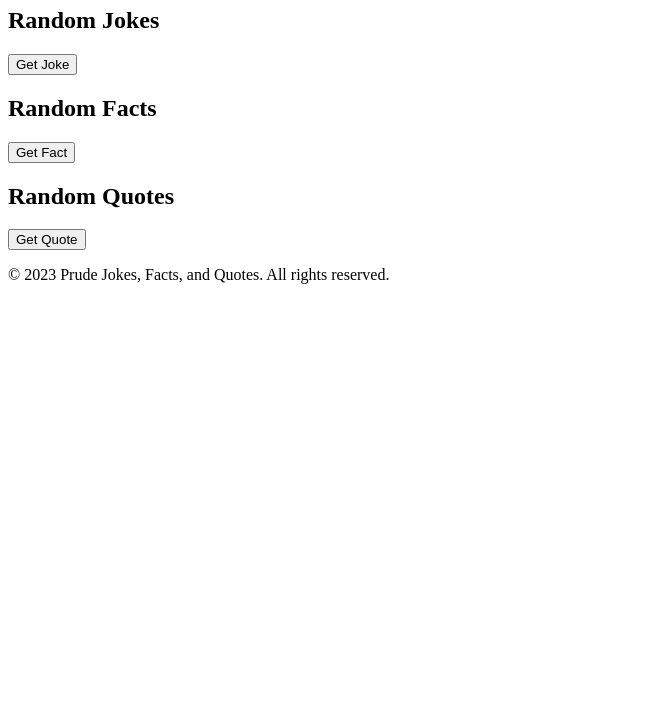
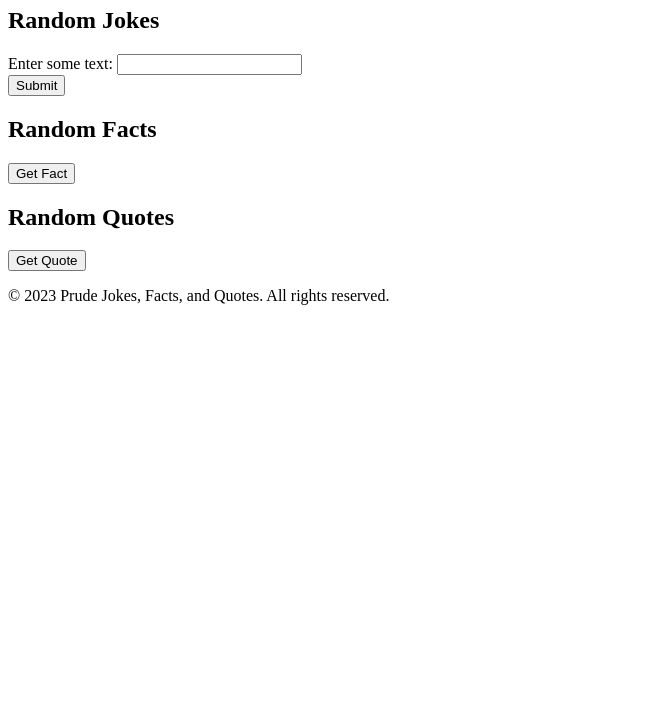
Before and after one commit to jp193/Joke-Gems-Project, a plain HTML site: page index.html in a window 1280 px wide. Shown: the part 73-800 px from the top of the page, without its empty margins (0-658 px from the left). Drawn offline with Linux system fonts and the light colour scheme.

Commit message:
form element added

```diff
--- a/index.html
+++ b/index.html
@@ -15,7 +15,12 @@
     <div id="jokes">
       <!-- Jokes will be dynamically loaded here -->
     </div>
-    <button id="jokeButton">Get Joke</button>
+    <form id="jokeForm" action="/submit-form" method="POST">
+      <label for="input-field">Enter some text:</label>
+      <input type="text" id="input-field" name="user-input">
+      <br>
+      <input type="submit" value="Submit">
+    </form>
   </section>
   <section>
     <h2>Random Facts</h2>
```
